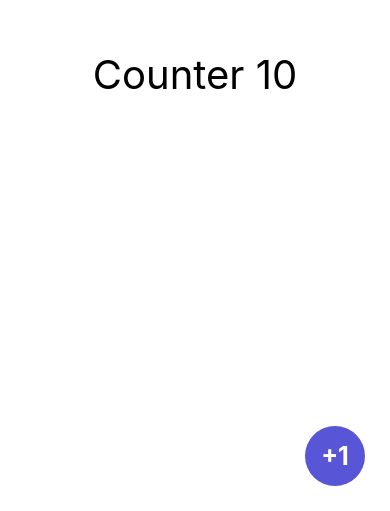
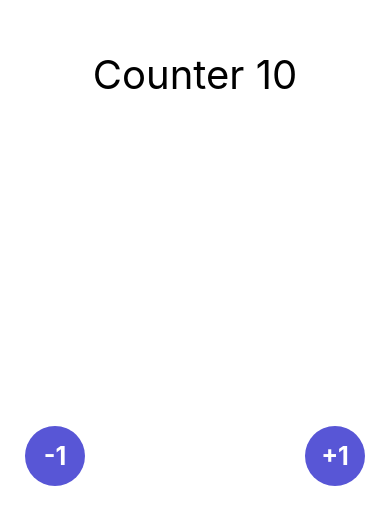
Before and after one commit to SerchPro/counter-react-native, a React Native app: screen / in a window 390 px wide. Shown: the part 333-844 px from the top of the page. Built offline with nearby package versions, Linux system fonts and the light colour scheme.

Commit message:
use the fb component

```diff
--- a/src/components/Fab.tsx
+++ b/src/components/Fab.tsx
@@ -2,15 +2,18 @@ import React from 'react'
 import { TouchableOpacity, View, Text, StyleSheet } from 'react-native';
 
 interface Props {
-    title: string
+    title: string;
+    position?: 'br' | 'bl';
+    onPress: () => void;
 }
 
-export const Fab = ( {title}: Props) => {
+export const Fab = ( {title, onPress, position = 'br'}: Props) => {
+
   return (
 
     <TouchableOpacity
-        style={ styles.fabLocationBR}
-        onPress={ () => console.log("click")}
+        style={ position == 'br' ? styles.fabLocationBR:  styles.fabLocationLT }
+        onPress={ onPress }
         >
 
         <View style= { styles.fab}>
--- a/src/screens/CounterScreen.tsx
+++ b/src/screens/CounterScreen.tsx
@@ -14,6 +14,13 @@ export const CounterScreen = () => {
 
         <Fab
             title='+1'
+            onPress= { () => setCounter( counter +1 )}
+            position= 'br'
+        />
+        <Fab
+            title='-1'
+            onPress= { () => setCounter( counter -1 )}
+            position= 'bl'
         />
 
     </View>
```
